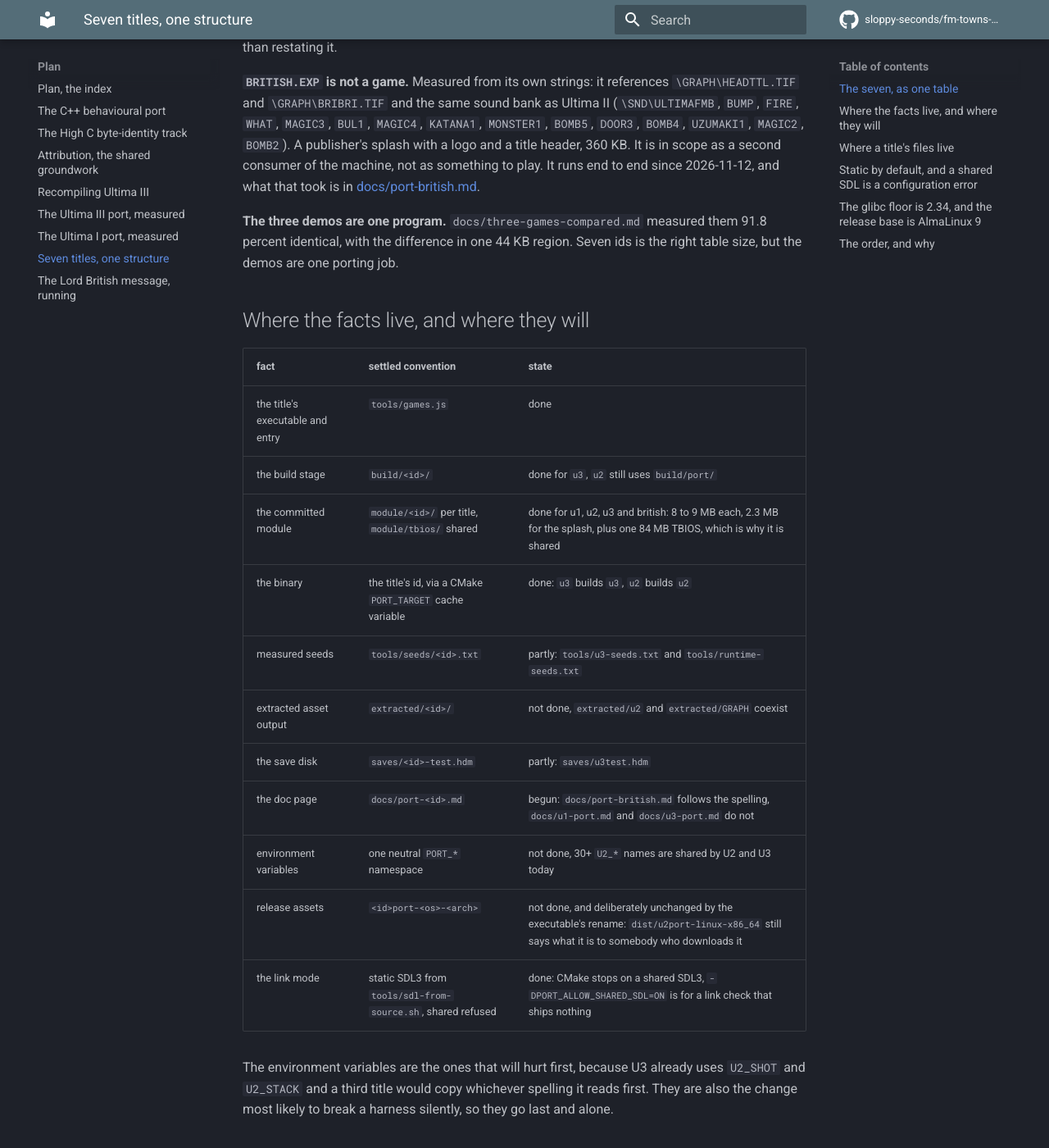
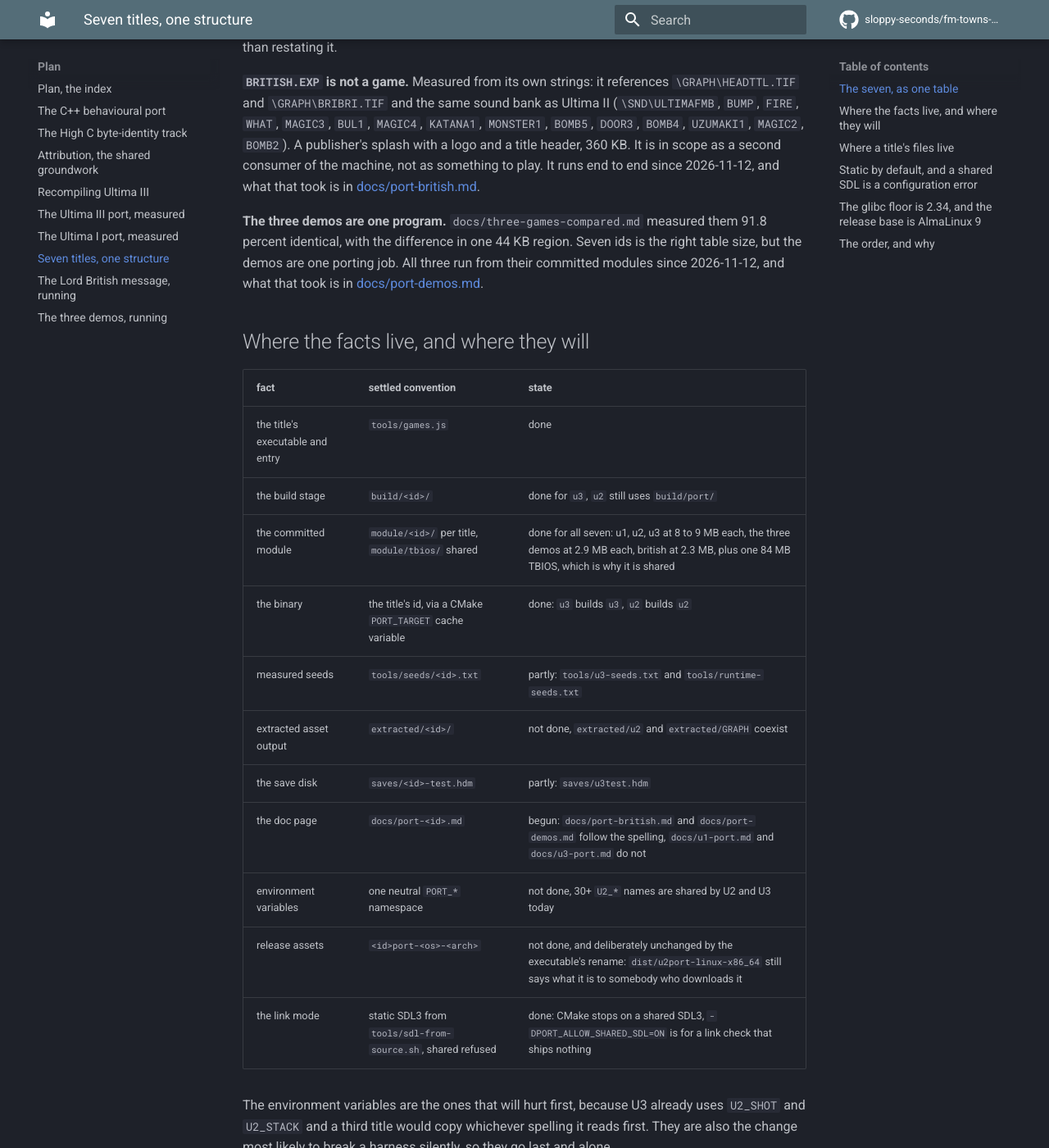
Before and after one commit to sloppy-seconds/fm-towns-ultima, an MkDocs documentation site: the page built from docs/port-structure.md, in a window 1280 px wide and 1400 px high, scrolled down 1173 px. Shown: the whole window at 82% size. Built offline with MkDocs 1.6.1 and Material for MkDocs 9.7.7, drawn with Linux system fonts in a browser that asks for light colours; comment, search, counter and statistics services are not loaded.

Commit message:
demos: all three episodes run on Linux, from the committed modules
Measured: 618,433 / 618,849 / 619,297 bytes, entries 0x93034 / 0x931d4 / 0x93394, 211 seeds
and 11 no-code ranges each, 0 faults at 300, 1,400, 4,000 and 9,000 frames, and the headers
read Episode I, II and III.

The page also records why comparing the three module trees is misleading: the file size gap
and the entry gap are the same number each time, 416 then 448 bytes, so every address shifts
and the recompiler's address-keyed output is rewritten almost entirely while the instructions
barely change.

```diff
--- a/docs/port-structure.md
+++ b/docs/port-structure.md
@@ -36,7 +36,8 @@
 [docs/port-british.md](port-british.md).
 
 **The three demos are one program.** `docs/three-games-compared.md` measured them 91.8 percent identical, with the
-difference in one 44 KB region. Seven ids is the right table size, but the demos are one porting job.
+difference in one 44 KB region. Seven ids is the right table size, but the demos are one porting job. All three run
+from their committed modules since 2026-11-12, and what that took is in [docs/port-demos.md](port-demos.md).
 
 ## Where the facts live, and where they will
 
@@ -44,12 +45,12 @@
 |---|---|---|
 | the title's executable and entry | `tools/games.js` | done |
 | the build stage | `build/<id>/` | done for `u3`, `u2` still uses `build/port/` |
-| the committed module | `module/<id>/` per title, `module/tbios/` shared | done for u1, u2, u3 and british: 8 to 9 MB each, 2.3 MB for the splash, plus one 84 MB TBIOS, which is why it is shared |
+| the committed module | `module/<id>/` per title, `module/tbios/` shared | done for all seven: u1, u2, u3 at 8 to 9 MB each, the three demos at 2.9 MB each, british at 2.3 MB, plus one 84 MB TBIOS, which is why it is shared |
 | the binary | the title's id, via a CMake `PORT_TARGET` cache variable | done: `u3` builds `u3`, `u2` builds `u2` |
 | measured seeds | `tools/seeds/<id>.txt` | partly: `tools/u3-seeds.txt` and `tools/runtime-seeds.txt` |
 | extracted asset output | `extracted/<id>/` | not done, `extracted/u2` and `extracted/GRAPH` coexist |
 | the save disk | `saves/<id>-test.hdm` | partly: `saves/u3test.hdm` |
-| the doc page | `docs/port-<id>.md` | begun: `docs/port-british.md` follows the spelling, `docs/u1-port.md` and `docs/u3-port.md` do not |
+| the doc page | `docs/port-<id>.md` | begun: `docs/port-british.md` and `docs/port-demos.md` follow the spelling, `docs/u1-port.md` and `docs/u3-port.md` do not |
 | environment variables | one neutral `PORT_*` namespace | not done, 30+ `U2_*` names are shared by U2 and U3 today |
 | release assets | `<id>port-<os>-<arch>` | not done, and deliberately unchanged by the executable's rename: `dist/u2port-linux-x86_64` still says what it is to somebody who downloads it |
 | the link mode | static SDL3 from `tools/sdl-from-source.sh`, shared refused | done: CMake stops on a shared SDL3, `-DPORT_ALLOW_SHARED_SDL=ON` is for a link check that ships nothing |
--- a/mkdocs.yml
+++ b/mkdocs.yml
@@ -61,6 +61,7 @@
       - The Ultima I port, measured: u1-port.md
       - Seven titles, one structure: port-structure.md
       - The Lord British message, running: port-british.md
+      - The three demos, running: port-demos.md
   - How this project plans: plan-process.md
   - Quickstart: quickstart.md
   - Getting set up: setup.md
```
Also changed, not shown: docs/port-demos.md (added, +78 -0 lines).
